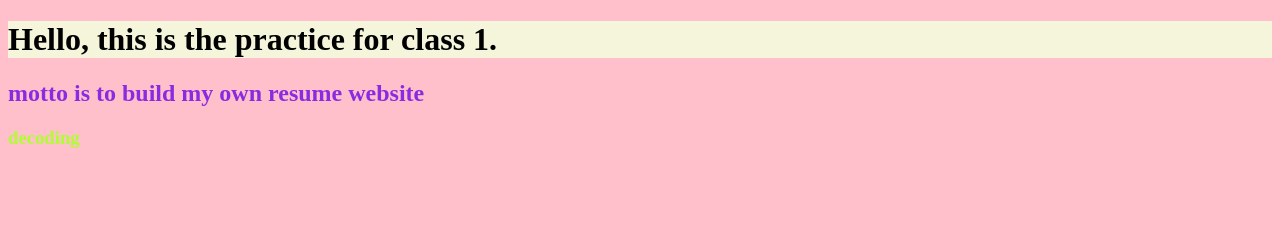
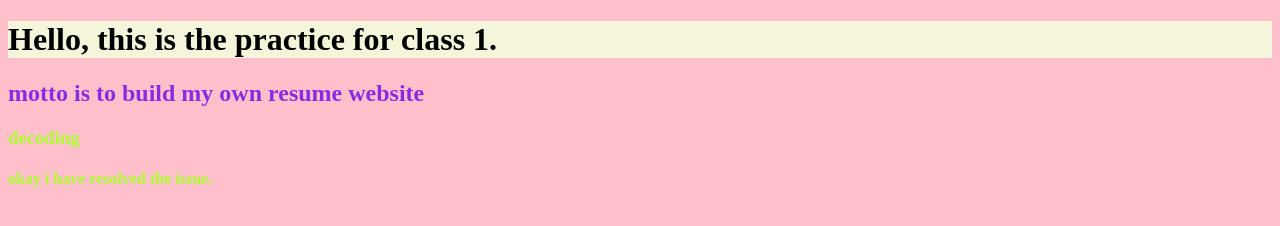
Before and after one commit to yogesh15193/practice-class-1, a plain HTML site: page index.html in a window 1280 px wide. Drawn offline with Linux system fonts and the light colour scheme.

Commit message:
final change for today

```diff
--- a/index.html
+++ b/index.html
@@ -19,5 +19,6 @@
          Hello, this is the practice for class 1.</h1>
     <h2> motto is to build my own resume website</h2>
     <h3> decoding</h3>
+    <h4> okay i have resolved the issue.</h4>
 </body>
 </html>
```
